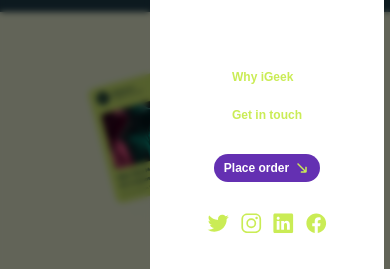
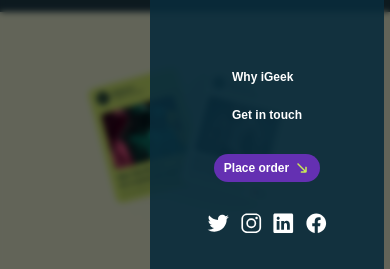
Before and after one commit to Isaacjosh23/iGeekMart, a website: page public/index.html in a window 390 px wide. Both pictures are taken after a click on the button 350 px from the left and 35 px from the top of the page. Shown: the part 268-537 px from the top of the page. Drawn offline with nearby package versions, Linux system fonts and the light colour scheme.

Commit message:
new adjustments

```diff
--- a/public/index.html
+++ b/public/index.html
@@ -45,21 +45,21 @@
         </div>
 
         <nav
-          class="main-nav z-[45] absolute top-0 left-[12.7rem] mm:left-[15rem] ml:left-[17rem] w-[60%] h-screen flex items-center justify-center bg-white translate-x-[102%] transition-all delay-[0.5s] opacity-0 pointer-events-none invisible md:hidden"
+          class="main-nav z-[45] absolute top-0 left-[12.7rem] mm:left-[15rem] ml:left-[17rem] w-[60%] h-screen flex items-center justify-center bg-primary-100 translate-x-[102%] smooth-trans opacity-0 pointer-events-none invisible md:hidden"
         >
           <ul class="flex flex-col md:flex-row items-center gap-12 lg:gap-16">
             <div class="flex flex-col md:flex-row gap-8 lg:gap-12">
               <li>
                 <a
                   href="why-igeek.html"
-                  class="text-primary-200 text-[1.2rem] font-black articulat lg:text-[1.4rem]"
+                  class="text-white text-[1.2rem] font-black articulat lg:text-[1.4rem]"
                   >Why iGeek</a
                 >
               </li>
 
               <li>
                 <button
-                  class="text-[1.2rem] show-modal lg:text-[1.4rem] xl:text-[1.6rem] text-primary-200 font-black articulat"
+                  class="text-[1.2rem] show-modal lg:text-[1.4rem] xl:text-[1.6rem] text-white font-black articulat"
                 >
                   Get in touch
                 </button>
@@ -90,33 +90,25 @@
 
             <div class="flex items-center gap-4 md:hidden">
               <li>
-                <a
-                  href="#"
-                  class="text-primary-200 font-black text-4xl articulat"
+                <a href="#" class="text-white font-black text-4xl articulat"
                   ><ion-icon name="logo-twitter"></ion-icon
                 ></a>
               </li>
 
               <li>
-                <a
-                  href="#"
-                  class="text-primary-200 font-black text-4xl articulat"
+                <a href="#" class="text-white font-black text-4xl articulat"
                   ><ion-icon name="logo-instagram"></ion-icon
                 ></a>
               </li>
 
               <li>
-                <a
-                  href="#"
-                  class="text-primary-200 font-black text-4xl articulat"
+                <a href="#" class="text-white font-black text-4xl articulat"
                   ><ion-icon name="logo-linkedin"></ion-icon
                 ></a>
               </li>
 
               <li>
-                <a
-                  href="#"
-                  class="text-primary-200 font-black text-4xl articulat"
+                <a href="#" class="text-white font-black text-4xl articulat"
                   ><ion-icon name="logo-facebook"></ion-icon
                 ></a>
               </li>
```
Also changed, not shown: public/why-igeek.html (+1 -1 lines), public/style.css.
